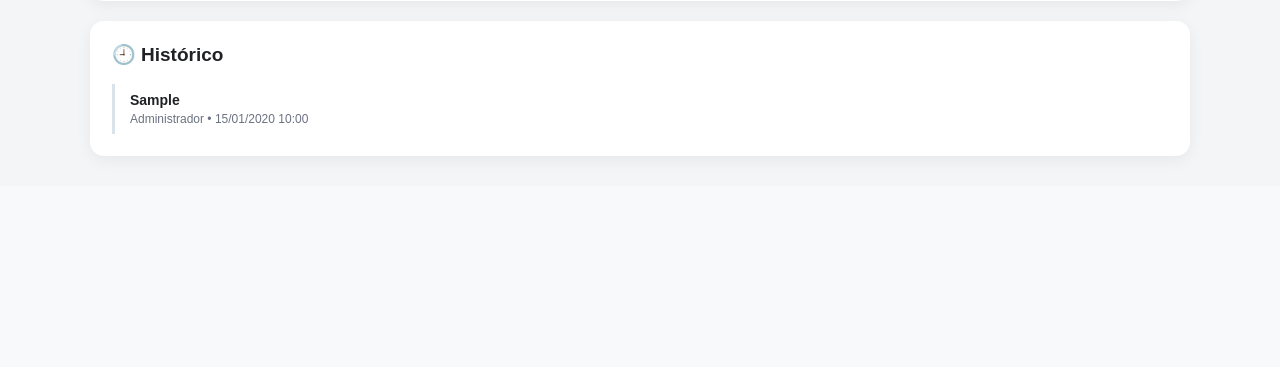
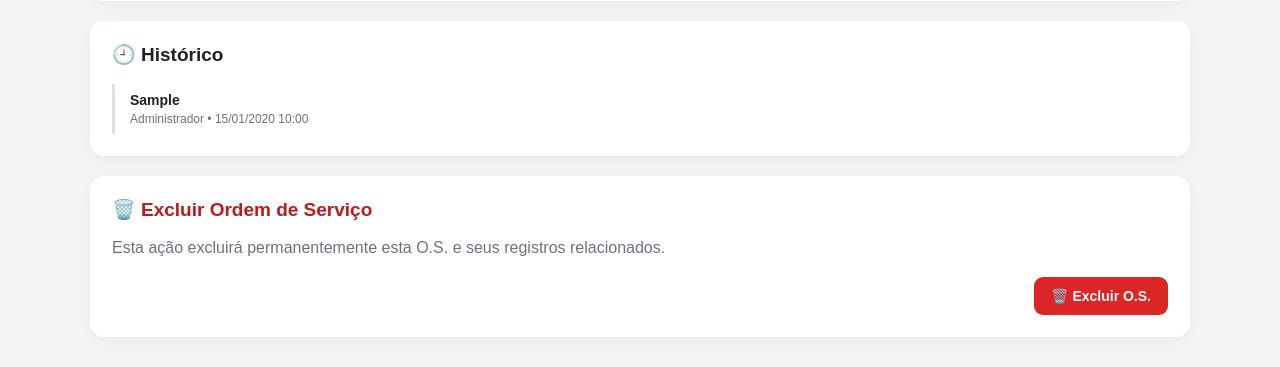
Before and after one commit to tfpr123-bot/SM---Solicita-o-de-manuten-o, a FastAPI app: page /solicitacao/1 in a window 1280 px wide. Shown: the part 1584-1951 px from the top of the page. Before the commit the page ends 1743 px from the top, so only its background shows below. Run offline with FastAPI, Linux system fonts and the light colour scheme; the visitor is signed in with stand-in values (Sample User, id 1); tables that the repository leaves empty hold one stand-in row (values such as "Sample post"); some libraries are stand-ins or nearby versions.

Commit message:
Update detalhe.html

```diff
--- a/templates/detalhe.html
+++ b/templates/detalhe.html
@@ -1237,6 +1237,42 @@
 
     {% endif %}
 
+
+    <!-- EXCLUIR O.S. - SOMENTE ADM -->
+    {% if user.role == "adm" %}
+
+    <div class="card">
+
+        <h2 class="danger-text">🗑️ Excluir Ordem de Serviço</h2>
+
+        <p style="margin-top:0;color:#6b7280;">
+            Esta ação excluirá permanentemente esta O.S. e seus registros relacionados.
+        </p>
+
+        <div class="form-actions">
+
+            <form
+                method="post"
+                action="/solicitacao/{{ item.id }}/excluir"
+                onsubmit="return confirm('Tem certeza que deseja excluir a O.S. #{{ item.id }}? Esta ação não poderá ser desfeita.');"
+            >
+
+                <button
+                    type="submit"
+                    class="btn"
+                    style="background:#dc2626;color:white;"
+                >
+                    🗑️ Excluir O.S.
+                </button>
+
+            </form>
+
+        </div>
+
+    </div>
+
+    {% endif %}
+
 </div>
 
 </body>
```
